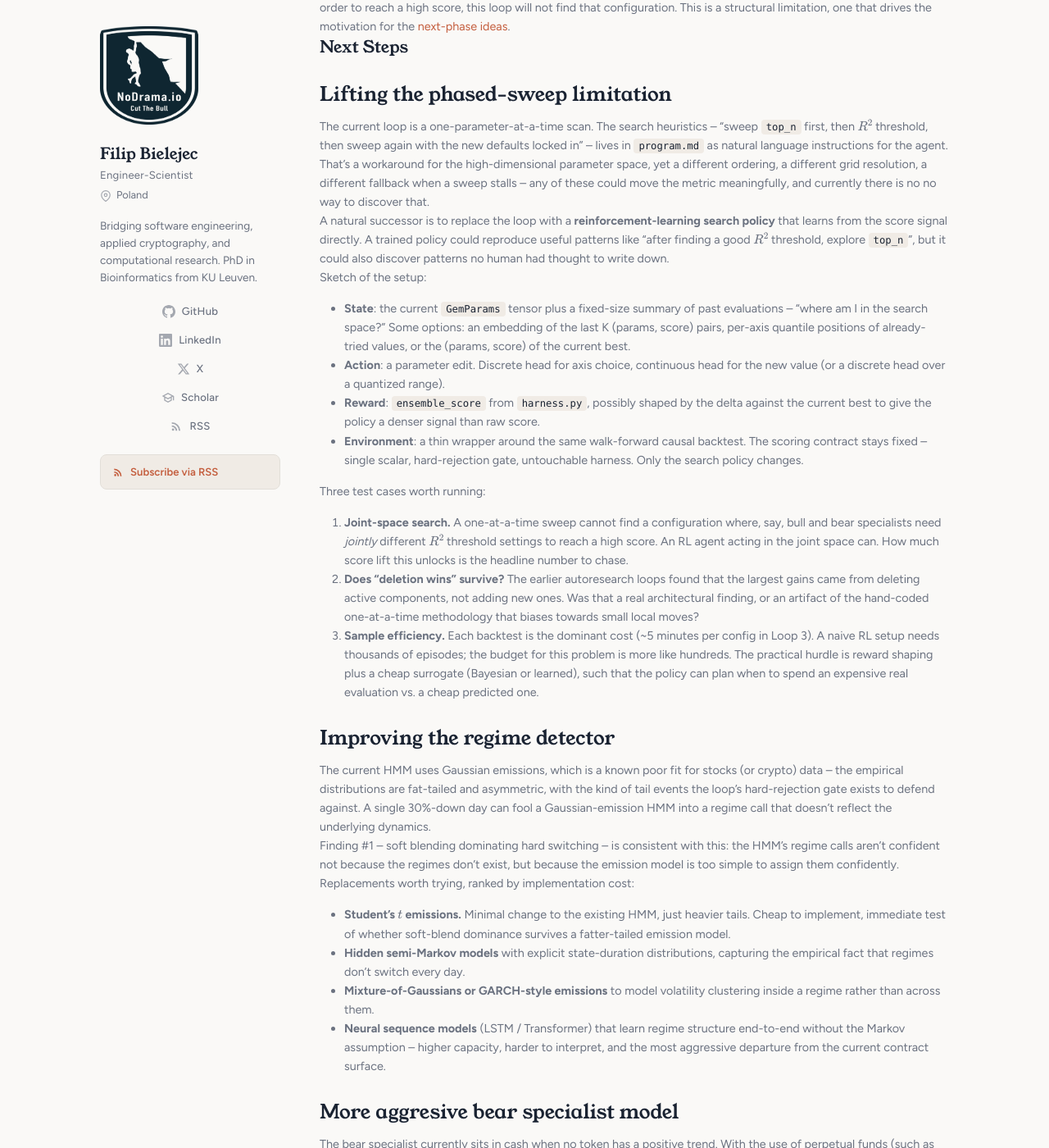
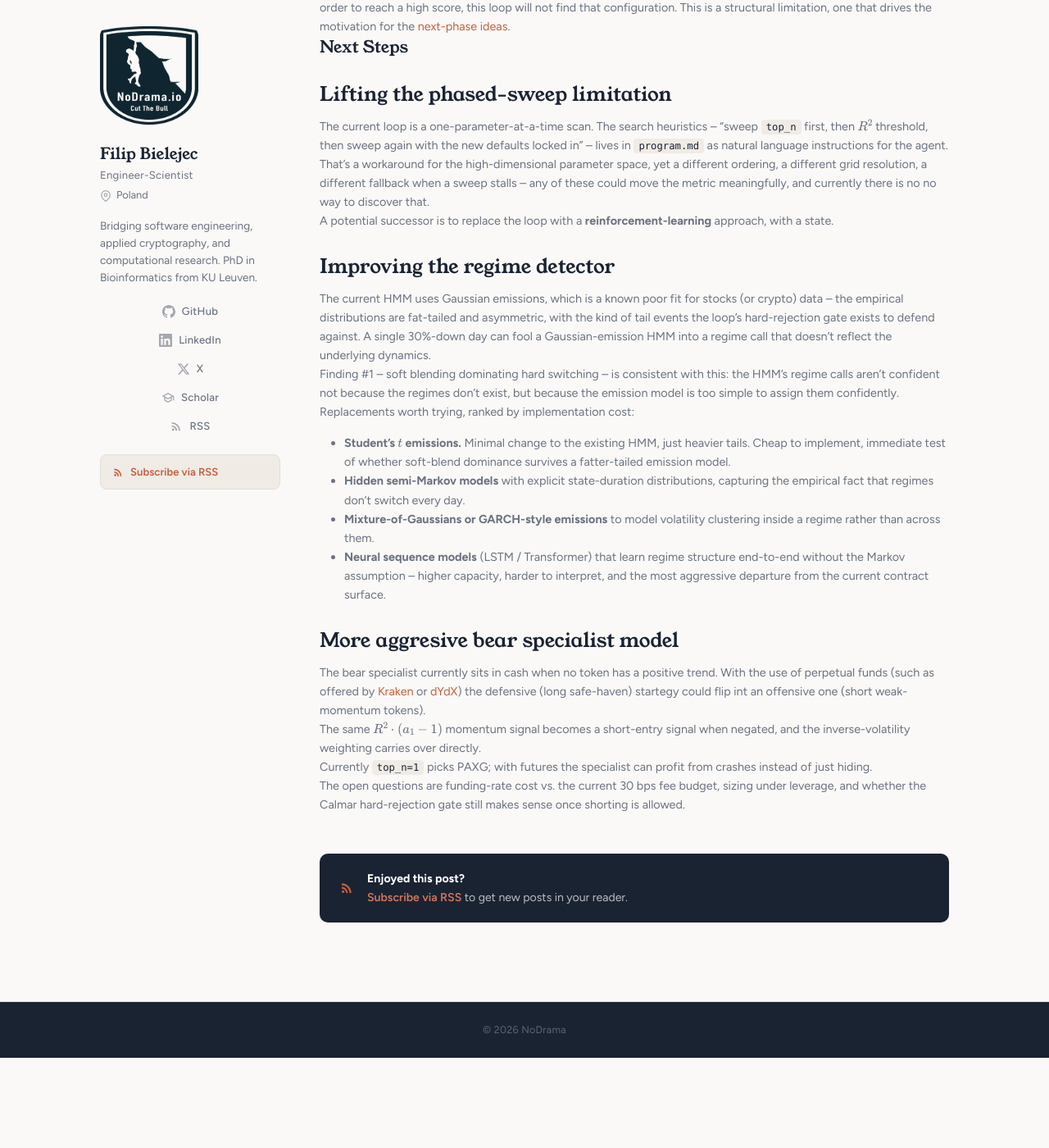
Before and after one commit to fbielejec/fbielejec.github.io, a Jekyll site: the page built from _posts/2026-05-07-autoresearch-gem-strategy.md, in a window 1280 px wide and 1400 px high, scrolled down 4501 px. Shown: the whole window at 82% size. Built offline with Jekyll 4.4.1, drawn with Linux system fonts in a browser that asks for light colours; formulas are drawn with MathJax 3; comment, search, counter and statistics services are not loaded; after the commit the page ends 5791 px from its top, so only the background shows below that; some of the changed text lies outside the part shown.

Commit message:
simplify RL paragraph

```diff
--- a/_posts/2026-05-07-autoresearch-gem-strategy.md
+++ b/_posts/2026-05-07-autoresearch-gem-strategy.md
@@ -170,25 +170,6 @@ The buy-and-hold BTC+ETH baseline scored 8.3.
 That is a 142× improvement over the buy-and-hold.
 <!-- by score, almost entirely from the realized returns. -->
 
-<!-- ## Since Loop 3 -->
-
-<!-- The Loop 3 numbers above are a historical snapshot. -->
-<!-- Subsequent work -- including the risk-off gates that Loop 3's shutdown report recommended as a Loop 4 priority -- has shifted the strategy to a different point on the risk-return frontier: -->
-
-<!-- | Metric | Loop 3 | Current baseline | -->
-<!-- |---|---|---| -->
-<!-- | Annualized return | 1830% | **314%** | -->
-<!-- | Calmar ratio | 19.0 | 4.07 | -->
-<!-- | Sharpe / Sortino | --- | 0.98 / 3.92 | -->
-<!-- | Avg HHI | 0.319 | 0.253 | -->
-<!-- | Tokens selected (of fitted) | --- | 21 of 419 | -->
-<!-- | Rebalances | --- | 1,386 | -->
-<!-- | Bluechip benchmark annualized | 12.9% | 6.33% | -->
-
-<!-- Lower headline return, better diversification. -->
-<!-- Calmar dropped because risk-off gates trade away tail-end upside for survivability. -->
-
-<!-- The findings below are still about Loop 3 specifically -- the loop ran, the loop produced these conclusions -- but the limitations section uses the current baseline as the foil. -->
 
 # <a name="findings"/> What the Loop Found
 
@@ -228,21 +209,7 @@ The search heuristics -- "sweep `top_n` first, then $R^2$ threshold, then sweep
 
 That's a workaround for the high-dimensional parameter space, yet a different ordering, a different grid resolution, a different fallback when a sweep stalls -- any of these could move the metric meaningfully, and currently there is no no way to discover that.
 
-A natural successor is to replace the loop with a **reinforcement-learning search policy** that learns from the score signal directly.
-A trained policy could reproduce useful patterns like "after finding a good $R^2$ threshold, explore `top_n`", but it could also discover patterns no human had thought to write down.
-
-Sketch of the setup:
-
-- **State**: the current `GemParams` tensor plus a fixed-size summary of past evaluations -- "where am I in the search space?" Some options: an embedding of the last K (params, score) pairs, per-axis quantile positions of already-tried values, or the (params, score) of the current best.
-- **Action**: a parameter edit. Discrete head for axis choice, continuous head for the new value (or a discrete head over a quantized range).
-- **Reward**: `ensemble_score` from `harness.py`, possibly shaped by the delta against the current best to give the policy a denser signal than raw score.
-- **Environment**: a thin wrapper around the same walk-forward causal backtest. The scoring contract stays fixed -- single scalar, hard-rejection gate, untouchable harness. Only the search policy changes.
-
-Three test cases worth running:
-
-1. **Joint-space search.** A one-at-a-time sweep cannot find a configuration where, say, bull and bear specialists need *jointly* different $R^2$ threshold settings to reach a high score. An RL agent acting in the joint space can. How much score lift this unlocks is the headline number to chase.
-2. **Does "deletion wins" survive?** The earlier autoresearch loops found that the largest gains came from deleting active components, not adding new ones. Was that a real architectural finding, or an artifact of the hand-coded one-at-a-time methodology that biases towards small local moves?
-3. **Sample efficiency.** Each backtest is the dominant cost (~5 minutes per config in Loop 3). A naive RL setup needs thousands of episodes; the budget for this problem is more like hundreds. The practical hurdle is reward shaping plus a cheap surrogate (Bayesian or learned), such that the policy can plan when to spend an expensive real evaluation vs. a cheap predicted one.
+A potential successor is to replace the loop with a **reinforcement-learning** approach, with a state.
 
 ## Improving the regime detector
 
```
